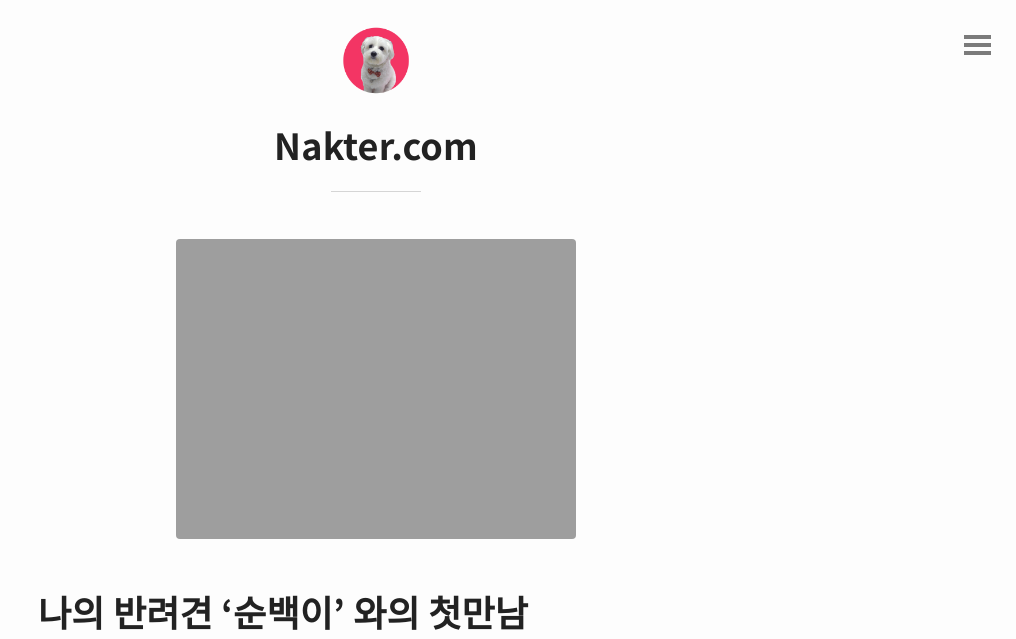
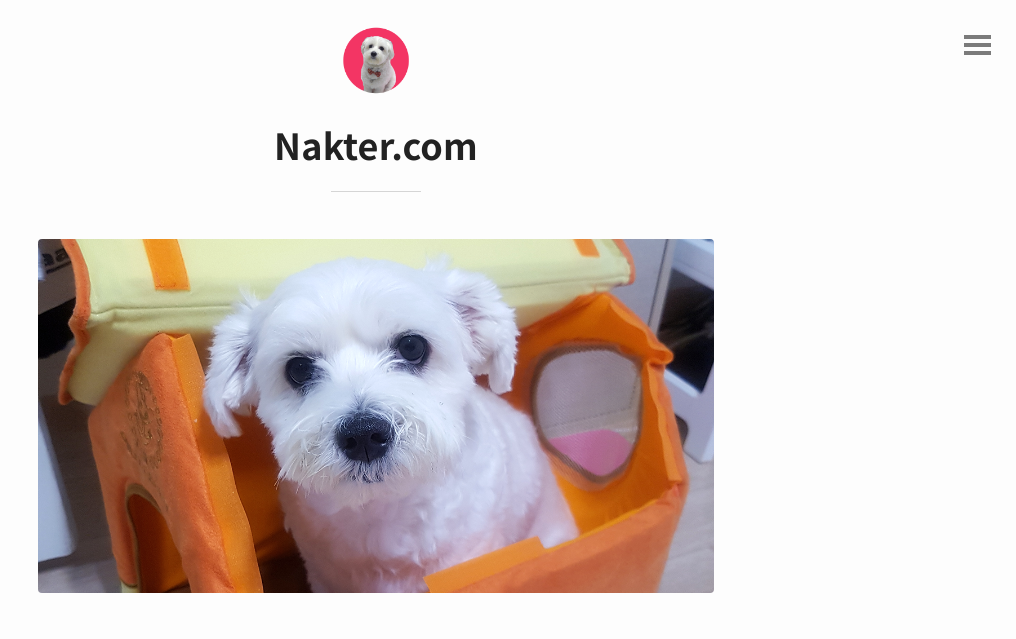
Before and after one commit to nayoungeee/naketer, a Jekyll site: the page built from _posts/2019-06-01-soonback.md, in a window 1280 px wide. Shown: the top 639 px of the page, without its empty margins (264-1280 px from the left). Built offline with Jekyll 4.4.1, drawn with Linux system fonts in a browser that asks for light colours; comment, search, counter and statistics services are not loaded.

Commit message:
Update 2019-06-01-soonback.md

```diff
--- a/_posts/2019-06-01-soonback.md
+++ b/_posts/2019-06-01-soonback.md
@@ -5,7 +5,7 @@ date: 2019-06-01 11:55:00 +09:00
 author: Naketer
 permalink: /naketer-mypet1/
 image:
-  feature: thumbnail1.png
+  feature: thumbnail-1.png
 categories:
  - 순백이
 tags:
```
